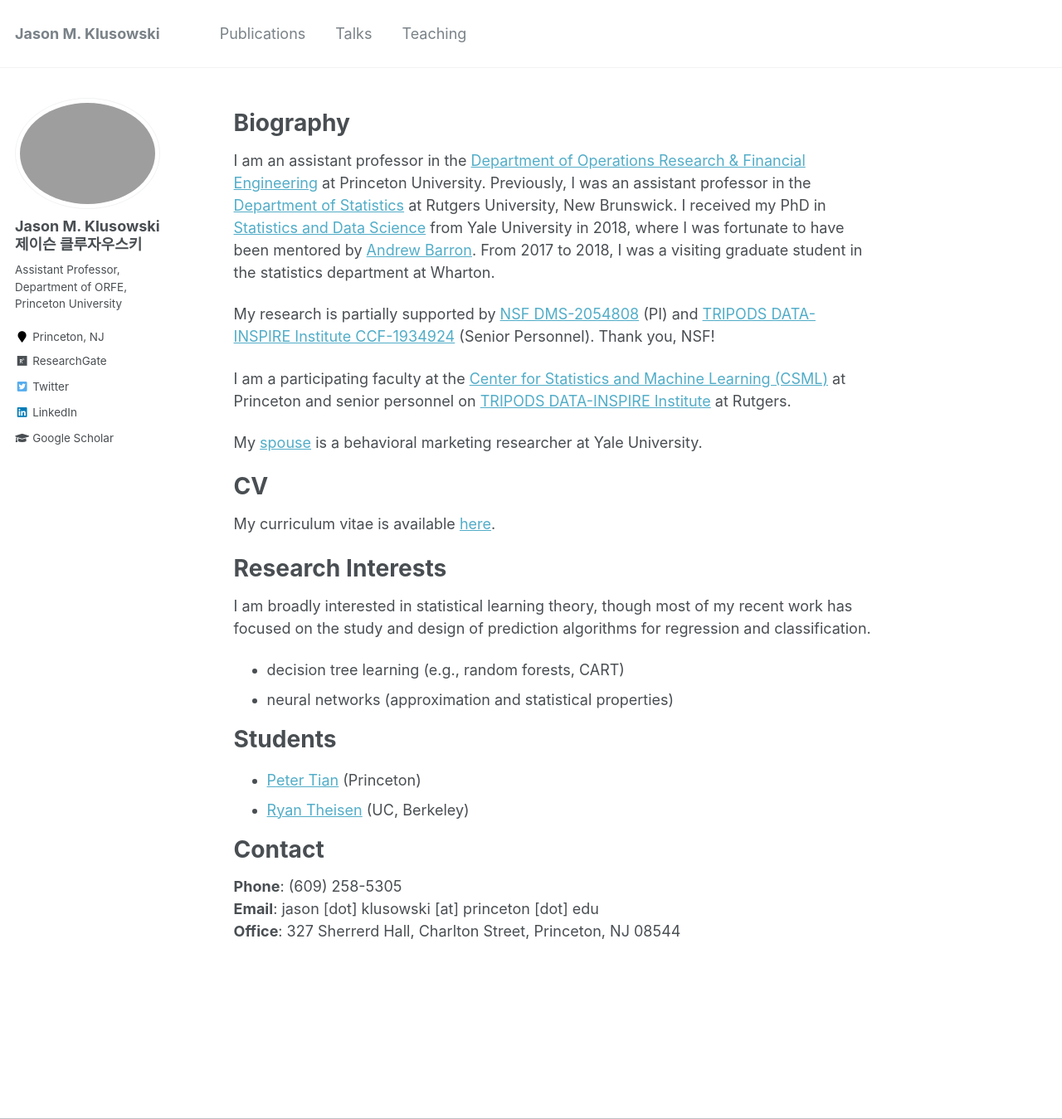
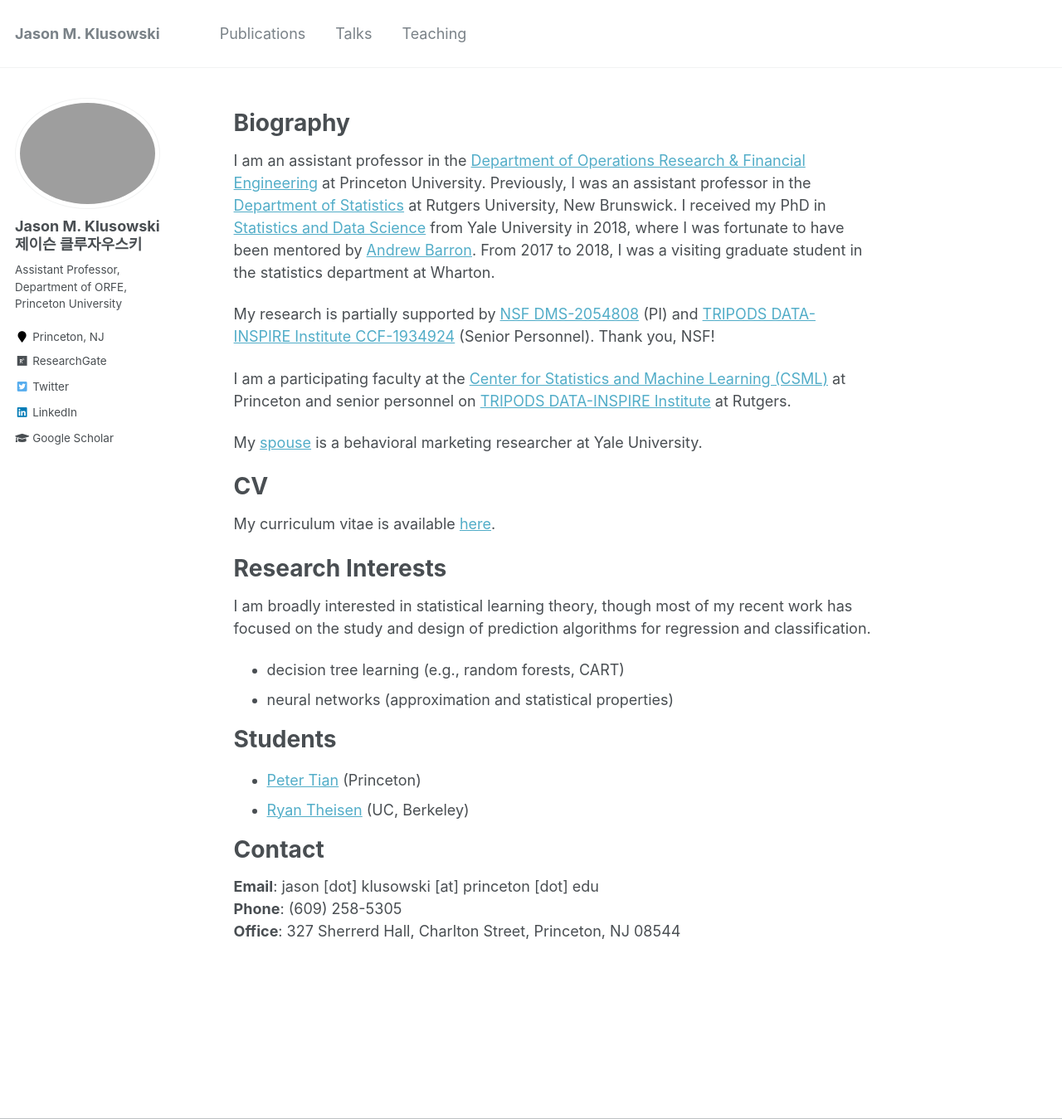
Before and after one commit to jasonklusowski/jasonklusowski.github.io, a Jekyll site: the page built from _pages/about.md, in a window 1280 px wide and 1349 px high. Shown: the whole window at 83% size. Built offline with Jekyll 4.4.1, drawn with Linux system fonts in a browser that asks for light colours.

```diff
--- a/_pages/about.md
+++ b/_pages/about.md
@@ -42,6 +42,6 @@ Students
 Contact
 ======
 
+ **Email**: jason [dot] klusowski [at] princeton [dot] edu<br />
  **Phone**: (609) 258-5305<br />
- **Email**: jason [dot] klusowski [at] princeton [dot] edu<br />
  **Office**: 327 Sherrerd Hall, Charlton Street, Princeton, NJ 08544
```
